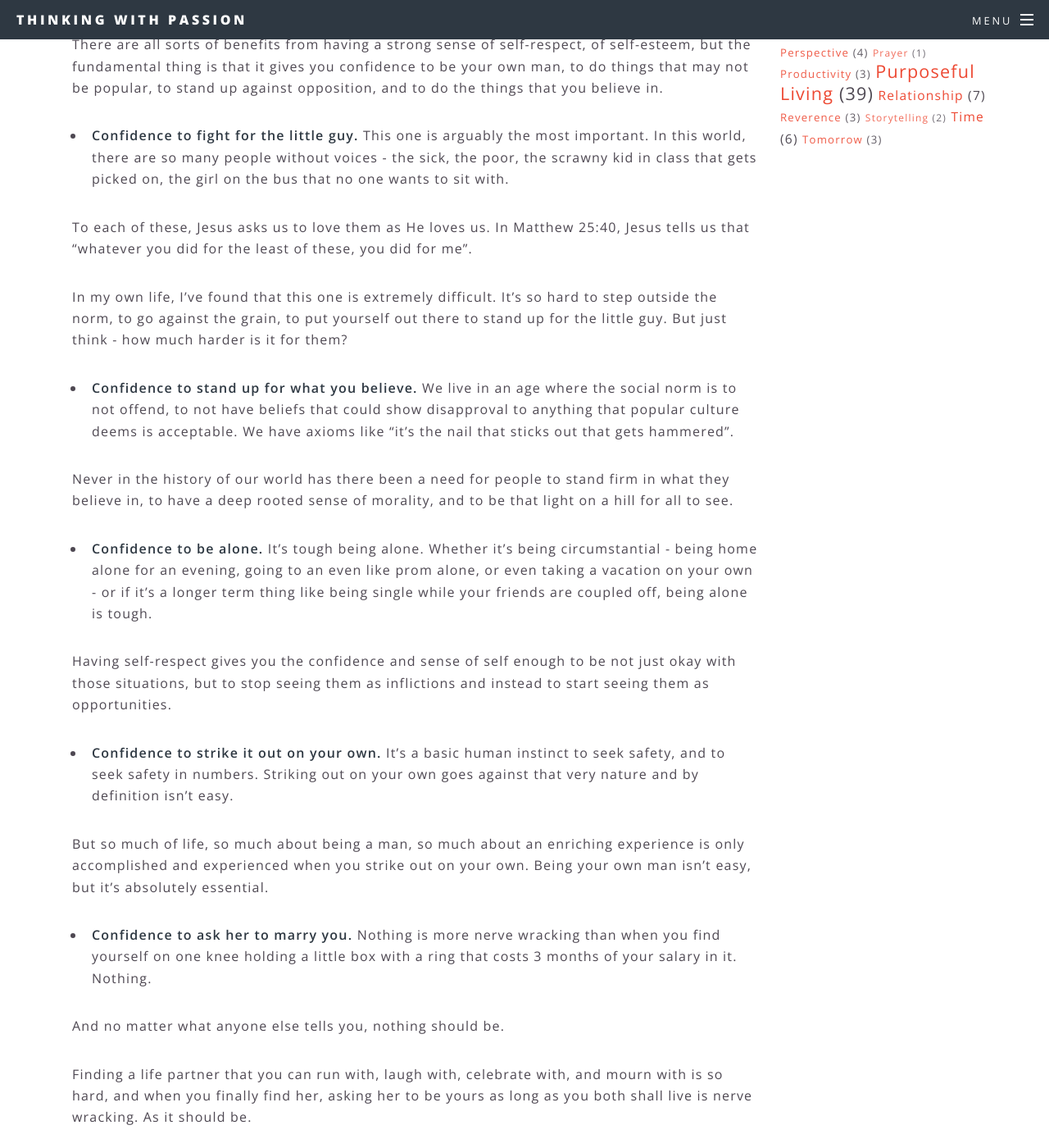
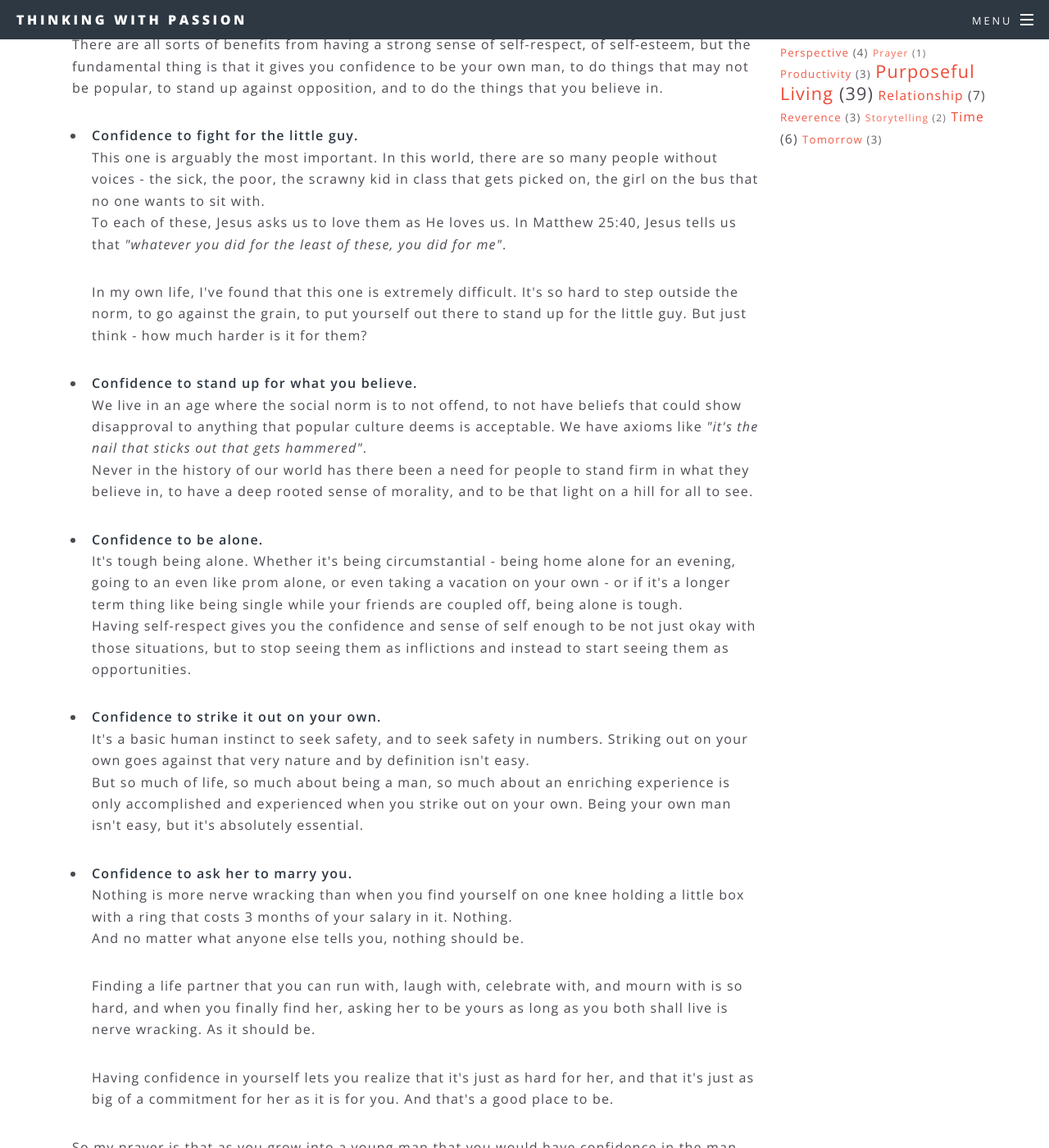
Before and after one commit to samng96/samng.me, a Jekyll site: the page built from letters-to-my-son/_posts/2016-08-04-self-respect.markdown, in a window 1280 px wide and 1400 px high, scrolled down 862 px. Shown: the whole window at 82% size. Built offline with Jekyll 4.4.1, drawn with Linux system fonts in a browser that asks for light colours; some of the changed text lies outside the part shown.

Commit message:
Fixing list markdown

```diff
--- a/letters-to-my-son/_posts/2016-08-04-self-respect.markdown
+++ b/letters-to-my-son/_posts/2016-08-04-self-respect.markdown
@@ -20,35 +20,36 @@ Self-respect is the thing that lets you own your own destiny, that lets you fear
 
 There are all sorts of benefits from having a strong sense of self-respect, of self-esteem, but the fundamental thing is that it gives you confidence to be your own man, to do things that may not be popular, to stand up against opposition, and to do the things that you believe in.
 
-* **Confidence to fight for the little guy.**
-This one is arguably the most important. In this world, there are so many people without voices - the sick, the poor, the scrawny kid in class that gets picked on, the girl on the bus that no one wants to sit with.
+<ul>
+<li> <b>Confidence to fight for the little guy.</b><br>
+This one is arguably the most important. In this world, there are so many people without voices - the sick, the poor, the scrawny kid in class that gets picked on, the girl on the bus that no one wants to sit with. <p />
 
-To each of these, Jesus asks us to love them as He loves us. In Matthew 25:40, Jesus tells us that "whatever you did for the least of these, you did for me".
+To each of these, Jesus asks us to love them as He loves us. In Matthew 25:40, Jesus tells us that <i>"whatever you did for the least of these, you did for me"</i>. <p />
 
-In my own life, I've found that this one is extremely difficult. It's so hard to step outside the norm, to go against the grain, to put yourself out there to stand up for the little guy. But just think - how much harder is it for them?
+In my own life, I've found that this one is extremely difficult. It's so hard to step outside the norm, to go against the grain, to put yourself out there to stand up for the little guy. But just think - how much harder is it for them? <p />
+</li>
+<li><b>Confidence to stand up for what you believe.</b><br>
+We live in an age where the social norm is to not offend, to not have beliefs that could show disapproval to anything that popular culture deems is acceptable. We have axioms like <i>"it's the nail that sticks out that gets hammered"</i>. <p />
 
-* **Confidence to stand up for what you believe.**
-We live in an age where the social norm is to not offend, to not have beliefs that could show disapproval to anything that popular culture deems is acceptable. We have axioms like "it's the nail that sticks out that gets hammered".
+Never in the history of our world has there been a need for people to stand firm in what they believe in, to have a deep rooted sense of morality, and to be that light on a hill for all to see.<p />
+</li>
+<li><b>Confidence to be alone.</b><br>
+It's tough being alone. Whether it's being circumstantial - being home alone for an evening, going to an even like prom alone, or even taking a vacation on your own - or if it's a longer term thing like being single while your friends are coupled off, being alone is tough.<p />
 
-Never in the history of our world has there been a need for people to stand firm in what they believe in, to have a deep rooted sense of morality, and to be that light on a hill for all to see.
+Having self-respect gives you the confidence and sense of self enough to be not just okay with those situations, but to stop seeing them as inflictions and instead to start seeing them as opportunities. <p />
+</li>
+<li><b>Confidence to strike it out on your own.</b><br>
+It's a basic human instinct to seek safety, and to seek safety in numbers. Striking out on your own goes against that very nature and by definition isn't easy. <p />
 
-* **Confidence to be alone.**
-It's tough being alone. Whether it's being circumstantial - being home alone for an evening, going to an even like prom alone, or even taking a vacation on your own - or if it's a longer term thing like being single while your friends are coupled off, being alone is tough.
+But so much of life, so much about being a man, so much about an enriching experience is only accomplished and experienced when you strike out on your own. Being your own man isn't easy, but it's absolutely essential.<p />
+</li>
+<li><b>Confidence to ask her to marry you.</b><br>
+Nothing is more nerve wracking than when you find yourself on one knee holding a little box with a ring that costs 3 months of your salary in it. Nothing. <p />
 
-Having self-respect gives you the confidence and sense of self enough to be not just okay with those situations, but to stop seeing them as inflictions and instead to start seeing them as opportunities.
+And no matter what anyone else tells you, nothing should be. <p />
 
-* **Confidence to strike it out on your own.**
-It's a basic human instinct to seek safety, and to seek safety in numbers. Striking out on your own goes against that very nature and by definition isn't easy.
+Finding a life partner that you can run with, laugh with, celebrate with, and mourn with is so hard, and when you finally find her, asking her to be yours as long as you both shall live is nerve wracking. As it should be. <p />
 
-But so much of life, so much about being a man, so much about an enriching experience is only accomplished and experienced when you strike out on your own. Being your own man isn't easy, but it's absolutely essential.
-
-* **Confidence to ask her to marry you.**
-Nothing is more nerve wracking than when you find yourself on one knee holding a little box with a ring that costs 3 months of your salary in it. Nothing.
-
-And no matter what anyone else tells you, nothing should be.
-
-Finding a life partner that you can run with, laugh with, celebrate with, and mourn with is so hard, and when you finally find her, asking her to be yours as long as you both shall live is nerve wracking. As it should be.
-
-Having confidence in yourself lets you realize that it's just as hard for her, and that it's just as big of a commitment for her as it is for you. And that's a good place to be.
-
+Having confidence in yourself lets you realize that it's just as hard for her, and that it's just as big of a commitment for her as it is for you. And that's a good place to be.<p />
+</li></ul>
 So my prayer is that as you grow into a young man that you would have confidence in the man that God is created you to be, and that out of that understanding of self, of self-worth, of self-respect and self-esteem can come a heart for the world that is kind, considerate, protective, bold, and courageous. I love you, my boy.
```
